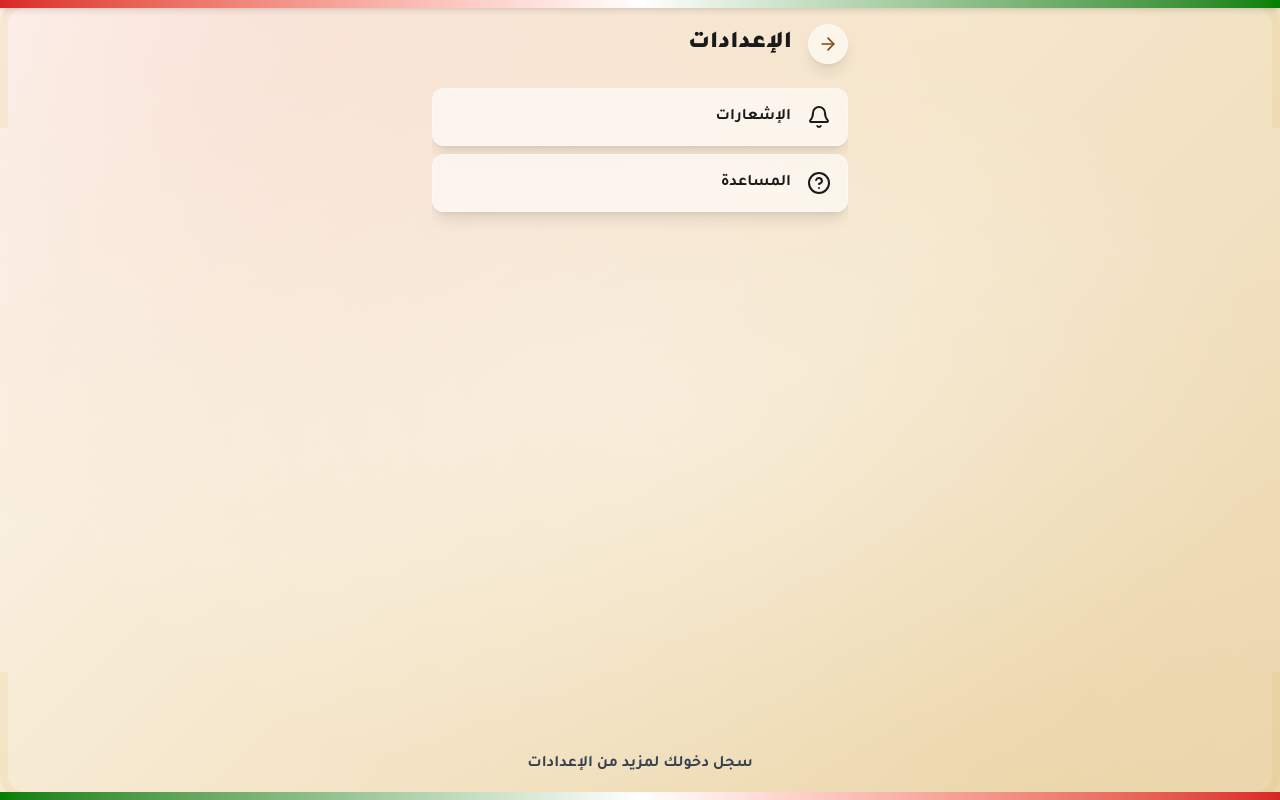
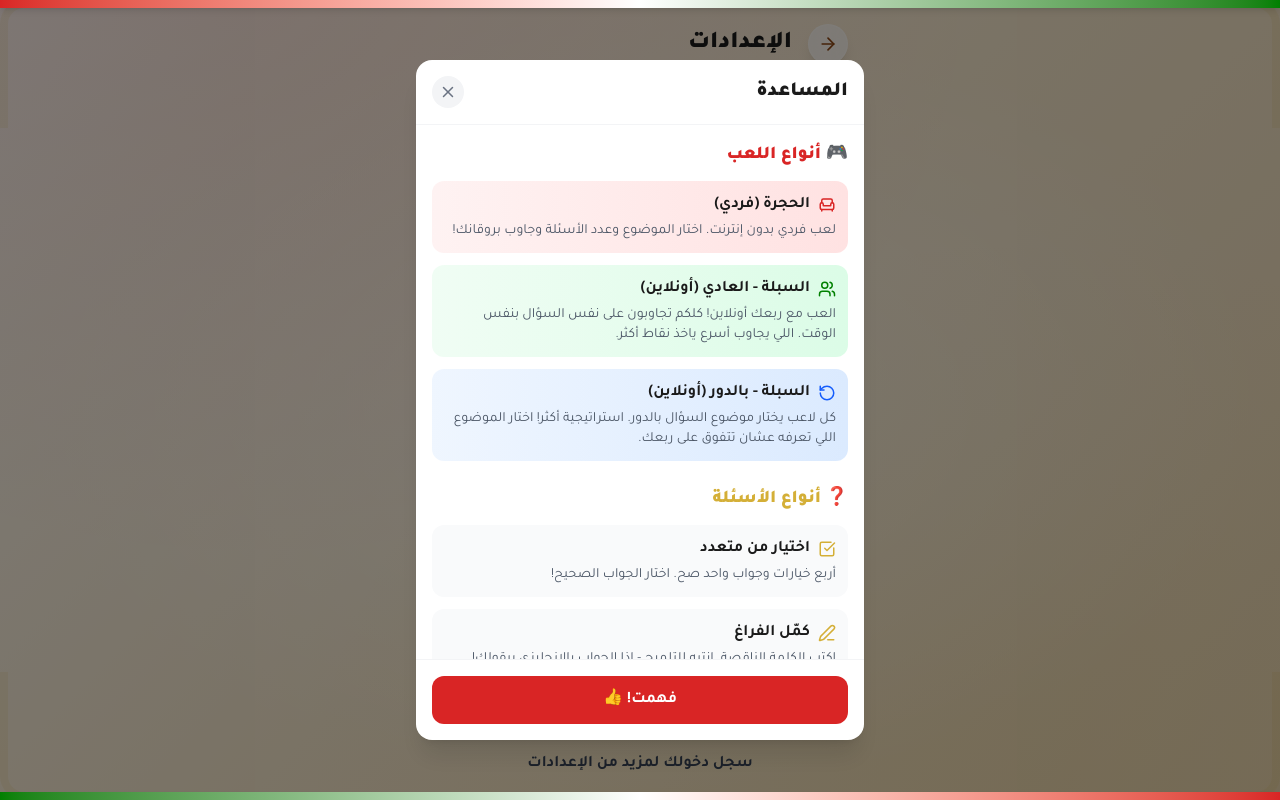
Before and after one commit to MrAsnssr/OmaniGame, a React (Vite) app: page /settings in a window 1280 px wide. Both pictures are taken after a click on the button "المساعدة". Built offline with nearby package versions, Linux system fonts and the light colour scheme; no server answers; the database is empty.

Commit message:
Add help modal explaining game modes and question types

```diff
--- a/src/components/SettingsPage.jsx
+++ b/src/components/SettingsPage.jsx
@@ -1,6 +1,6 @@
-import React from 'react';
+import React, { useState } from 'react';
 import { motion } from 'framer-motion';
-import { ArrowRight, Shield, LogOut, User, Bell, HelpCircle } from 'lucide-react';
+import { ArrowRight, Shield, LogOut, User, Bell, HelpCircle, X, Armchair, Users, RotateCcw, CheckSquare, PenLine, ListOrdered, GitCompare } from 'lucide-react';
 import Button from './Button';
 import { signOut } from '../services/authService';
 
@@ -13,6 +13,7 @@ const ADMIN_EMAILS = [
 
 export default function SettingsPage({ onBack, onAdmin, user, onLogout }) {
     const isAdmin = user && ADMIN_EMAILS.includes(user.email);
+    const [showHelpModal, setShowHelpModal] = useState(false);
 
     const handleLogout = async () => {
         await signOut();
@@ -23,7 +24,7 @@ export default function SettingsPage({ onBack, onAdmin, user, onLogout }) {
     const settingsItems = [
         { icon: User, label: 'الحساب', onClick: () => { }, show: !!user },
         { icon: Bell, label: 'الإشعارات', onClick: () => { }, show: true },
-        { icon: HelpCircle, label: 'المساعدة', onClick: () => { }, show: true },
+        { icon: HelpCircle, label: 'المساعدة', onClick: () => setShowHelpModal(true), show: true },
         { icon: Shield, label: 'لوحة التحكم', onClick: onAdmin, show: isAdmin, special: true },
     ];
 
@@ -115,6 +116,132 @@ export default function SettingsPage({ onBack, onAdmin, user, onLogout }) {
                     <p>سجل دخولك لمزيد من الإعدادات</p>
                 </motion.div>
             )}
+
+            {/* Help Modal */}
+            {showHelpModal && (
+                <div className="fixed inset-0 bg-black/50 flex items-center justify-center z-50 p-4">
+                    <motion.div
+                        initial={{ opacity: 0, scale: 0.9 }}
+                        animate={{ opacity: 1, scale: 1 }}
+                        className="bg-white rounded-2xl w-full max-w-md shadow-xl max-h-[85vh] overflow-hidden flex flex-col"
+                    >
+                        {/* Header */}
+                        <div className="flex items-center justify-between p-4 border-b border-gray-100">
+                            <h3 className="text-xl font-black text-omani-dark">المساعدة</h3>
+                            <button
+                                onClick={() => setShowHelpModal(false)}
+                                className="w-8 h-8 rounded-full bg-gray-100 flex items-center justify-center text-gray-500 hover:bg-gray-200"
+                            >
+                                <X size={18} />
+                            </button>
+                        </div>
+
+                        {/* Content */}
+                        <div className="flex-1 overflow-y-auto p-4 space-y-6">
+                            {/* Game Modes Section */}
+                            <div>
+                                <h4 className="text-lg font-black text-omani-red mb-3 flex items-center gap-2">
+                                    🎮 أنواع اللعب
+                                </h4>
+
+                                {/* Solo Mode */}
+                                <div className="bg-gradient-to-r from-red-50 to-red-100 rounded-xl p-3 mb-3">
+                                    <div className="flex items-center gap-2 mb-1">
+                                        <Armchair size={18} className="text-omani-red" />
+                                        <span className="font-bold text-omani-dark">الحجرة (فردي)</span>
+                                    </div>
+                                    <p className="text-gray-600 text-sm">
+                                        لعب فردي بدون إنترنت. اختار الموضوع وعدد الأسئلة وجاوب بروقانك!
+                                    </p>
+                                </div>
+
+                                {/* Online Classic */}
+                                <div className="bg-gradient-to-r from-green-50 to-green-100 rounded-xl p-3 mb-3">
+                                    <div className="flex items-center gap-2 mb-1">
+                                        <Users size={18} className="text-omani-green" />
+                                        <span className="font-bold text-omani-dark">السبلة - العادي (أونلاين)</span>
+                                    </div>
+                                    <p className="text-gray-600 text-sm">
+                                        العب مع ربعك أونلاين! كلكم تجاوبون على نفس السؤال بنفس الوقت. اللي يجاوب أسرع ياخذ نقاط أكثر.
+                                    </p>
+                                </div>
+
+                                {/* Online Turn-based */}
+                                <div className="bg-gradient-to-r from-blue-50 to-blue-100 rounded-xl p-3">
+                                    <div className="flex items-center gap-2 mb-1">
+                                        <RotateCcw size={18} className="text-blue-600" />
+                                        <span className="font-bold text-omani-dark">السبلة - بالدور (أونلاين)</span>
+                                    </div>
+                                    <p className="text-gray-600 text-sm">
+                                        كل لاعب يختار موضوع السؤال بالدور. استراتيجية أكثر! اختار الموضوع اللي تعرفه عشان تتفوق على ربعك.
+                                    </p>
+                                </div>
+                            </div>
+
+                            {/* Question Types Section */}
+                            <div>
+                                <h4 className="text-lg font-black text-omani-gold mb-3 flex items-center gap-2">
+                                    ❓ أنواع الأسئلة
+                                </h4>
+
+                                {/* Multiple Choice */}
+                                <div className="bg-gray-50 rounded-xl p-3 mb-3">
+                                    <div className="flex items-center gap-2 mb-1">
+                                        <CheckSquare size={18} className="text-omani-gold" />
+                                        <span className="font-bold text-omani-dark">اختيار من متعدد</span>
+                                    </div>
+                                    <p className="text-gray-600 text-sm">
+                                        أربع خيارات وجواب واحد صح. اختار الجواب الصحيح!
+                                    </p>
+                                </div>
+
+                                {/* Fill in the Blank */}
+                                <div className="bg-gray-50 rounded-xl p-3 mb-3">
+                                    <div className="flex items-center gap-2 mb-1">
+                                        <PenLine size={18} className="text-omani-gold" />
+                                        <span className="font-bold text-omani-dark">كمّل الفراغ</span>
+                                    </div>
+                                    <p className="text-gray-600 text-sm">
+                                        اكتب الكلمة الناقصة. انتبه للتلميح - إذا الجواب بالإنجليزي بيقولك!
+                                    </p>
+                                </div>
+
+                                {/* Order */}
+                                <div className="bg-gray-50 rounded-xl p-3 mb-3">
+                                    <div className="flex items-center gap-2 mb-1">
+                                        <ListOrdered size={18} className="text-omani-gold" />
+                                        <span className="font-bold text-omani-dark">رتّب</span>
+                                    </div>
+                                    <p className="text-gray-600 text-sm">
+                                        رتب العناصر بالترتيب الصحيح. اسحب وحط! (السنين مخفية عشان ما تساعدك 😉)
+                                    </p>
+                                </div>
+
+                                {/* Match */}
+                                <div className="bg-gray-50 rounded-xl p-3">
+                                    <div className="flex items-center gap-2 mb-1">
+                                        <GitCompare size={18} className="text-omani-gold" />
+                                        <span className="font-bold text-omani-dark">وصّل</span>
+                                    </div>
+                                    <p className="text-gray-600 text-sm">
+                                        وصل كل عنصر من اليمين بالعنصر المناسب من اليسار.
+                                    </p>
+                                </div>
+                            </div>
+                        </div>
+
+                        {/* Footer */}
+                        <div className="p-4 border-t border-gray-100">
+                            <button
+                                onClick={() => setShowHelpModal(false)}
+                                className="w-full p-3 rounded-xl bg-omani-red text-white font-bold"
+                            >
+                                فهمت! 👍
+                            </button>
+                        </div>
+                    </motion.div>
+                </div>
+            )}
         </div>
     );
 }
```
